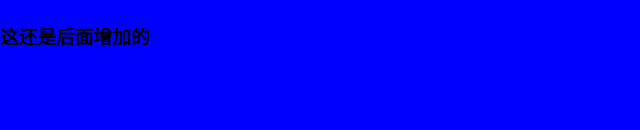
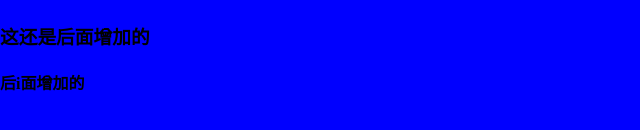
Before and after one commit to chenyueasd/proj_03, a plain HTML site: page index.html in a window 1280 px wide. Shown: the part 122-252 px from the top of the page, without its empty margins (0-640 px from the left). Drawn offline with Linux system fonts and the light colour scheme.

Commit message:
后面增加的

```diff
--- a/index.html
+++ b/index.html
@@ -17,5 +17,6 @@
     <h1>这是在master上更改的</h1>
     <h2>这是后面增加的</h2>
     <h3>这还是后面增加的</h3>
+    <h4>后i面增加的</h4>
   </body>
 </html>
```
